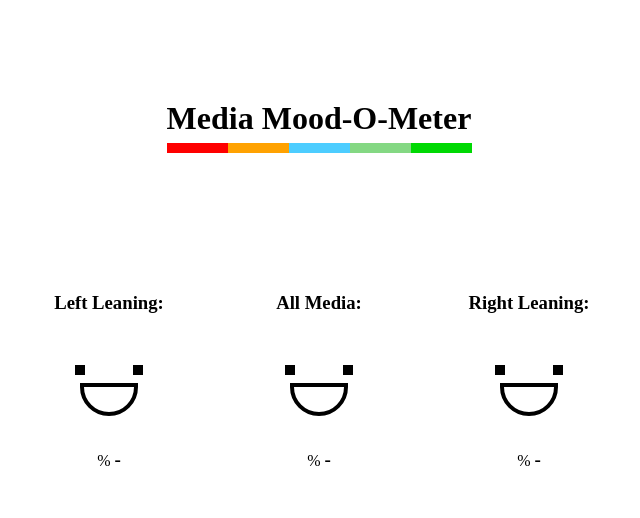
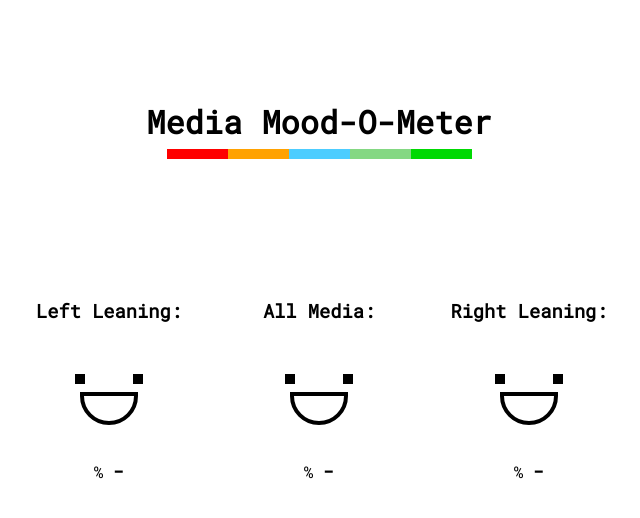
Before and after one commit to mrhaffner/in_the_news, a Flask app: template flask_app/templates/sentiment/index.html in a window 1280 px wide. Shown: the top 518 px of the page, without its empty margins (321-961 px from the left). Run offline with Flask 2, Linux system fonts and the light colour scheme; the template is opened without the code that fills it, so the values that code supplies are empty.

Commit message:
style: added font

```diff
--- a/flask_app/static/style.css
+++ b/flask_app/static/style.css
@@ -1,3 +1,7 @@
+body {
+  font-family: 'Roboto Mono', monospace;
+}
+
 header {
   margin-top: 100px;
   text-align: center;
@@ -125,9 +129,6 @@ header {
   background: black;
 }
 
-.score-container {
-}
-
 .trend {
   font-size: larger;
   font-weight: bold;
--- a/flask_app/templates/base.html
+++ b/flask_app/templates/base.html
@@ -1,5 +1,11 @@
 <!DOCTYPE html>
 <title>Media Mood-O-Meter</title>
+<link rel="preconnect" href="https://fonts.googleapis.com" />
+<link rel="preconnect" href="https://fonts.gstatic.com" crossorigin />
+<link
+  href="https://fonts.googleapis.com/css2?family=Roboto+Mono&display=swap"
+  rel="stylesheet"
+/>
 <link rel="stylesheet" href="{{ url_for('static', filename='style.css') }}" />
 <body>
   <header>{% block header %}{% endblock %}</header>
```
